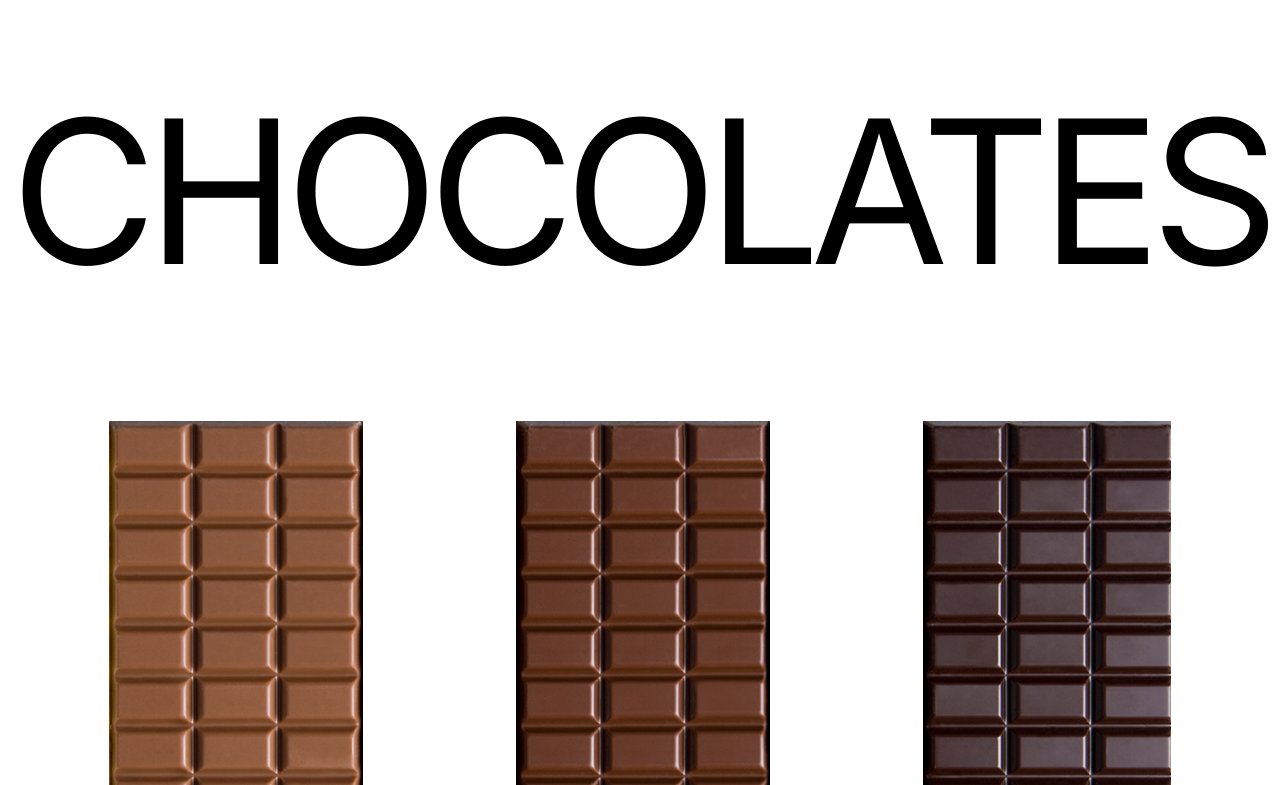
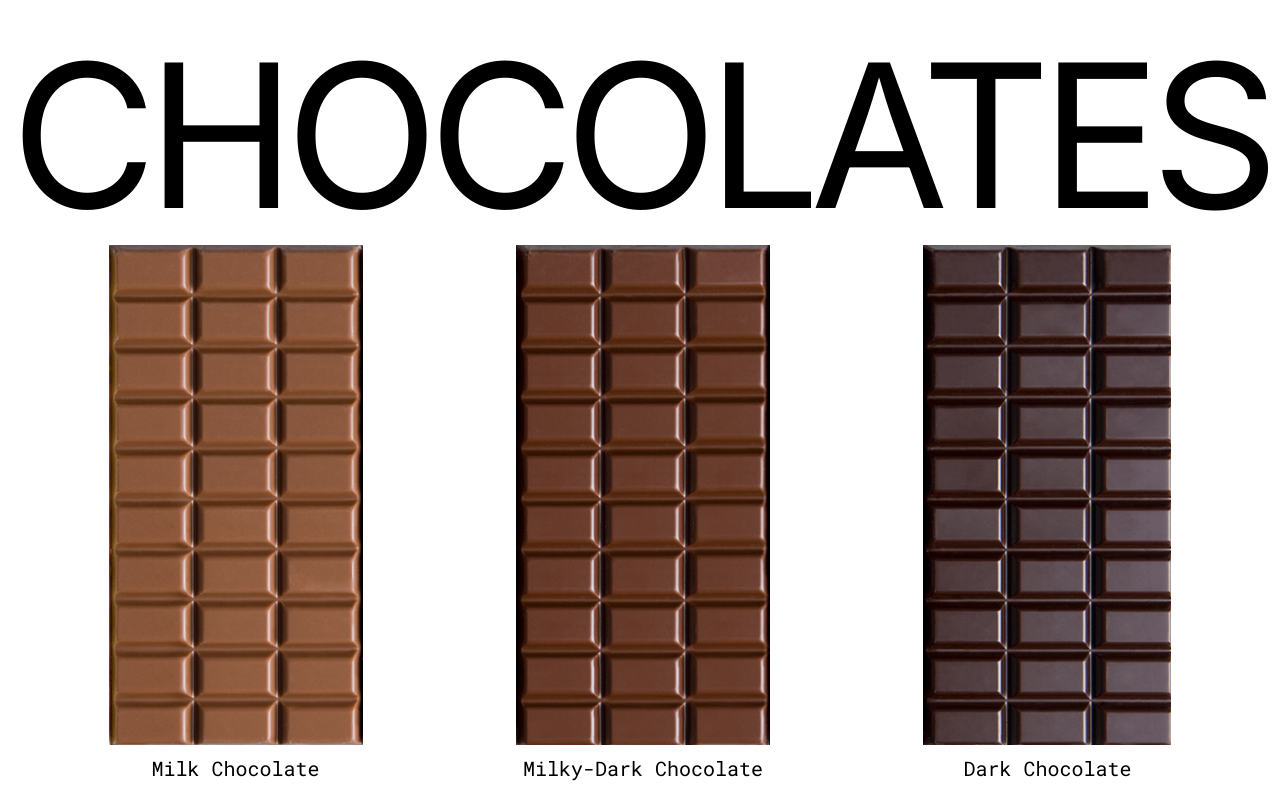
Before and after one commit to vincentpalomo/la-luna-chocolates, a Next.js app: page / in a window 1280 px wide. Shown: the part 1675-2460 px from the top of the page. Built offline with nearby package versions, Linux system fonts and the light colour scheme.

Commit message:
fixed styling on footer, fixed styling issue on chocolates section

```diff
--- a/app/components/Chocolates.tsx
+++ b/app/components/Chocolates.tsx
@@ -3,7 +3,7 @@ import Image from 'next/image';
 export default function Chocolates() {
   return (
     <section id="chocolates" className="min-h-screen flex flex-col justify-center items-center p-5">
-      <h2 className="font-commissioner text-[48px] sm:text-[200px] sm:tracking-tighter mb-4 text-center sm:mb-20 mt-24">
+      <h2 className="font-commissioner text-[48px] sm:text-[200px] sm:tracking-tighter mb-4 text-center sm:-mb-10 sm:mt-10 mt-24 2xl:-mb-10">
         CHOCOLATES
       </h2>
 
--- a/app/components/Footer.tsx
+++ b/app/components/Footer.tsx
@@ -4,7 +4,7 @@ export default function Footer() {
   return (
     <footer
       id="contact"
-      className="min-h-screen flex sm:flex-row flex-col justify-center items-center p-5 text-center sm:justify-between sm:px-10"
+      className="min-h-screen flex sm:flex-row flex-col justify-center items-center p-5 text-center sm:justify-between sm:px-10 2xl:px-12"
     >
       <div className="text-left text-[32px] tracking-tighter hidden sm:block font-main w-[640px]">
         <p>
```
